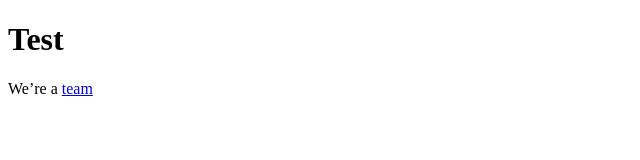
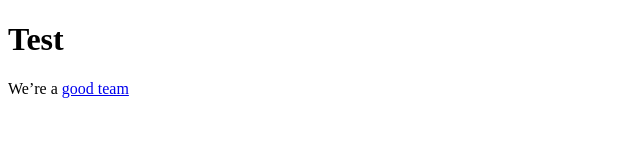
Before and after one commit to saxenavinayak/External-Browser-Hyperlink, a plain HTML site: page index.html in a window 1280 px wide. Shown: the full height of the page, 0-640 px from the left. Drawn offline with Linux system fonts and the light colour scheme.

Commit message:
Update index.html

```diff
--- a/index.html
+++ b/index.html
@@ -14,7 +14,7 @@
    <body>
       <h1>Test</h1>
       <p>
-         We’re a <a href="#" title="great awesome" onclick="openURL()">team</a>
+         We’re a <a href="#" title="great awesome" onclick="openURL()">good team</a>
       </p>
    </body>
 </html>
```
